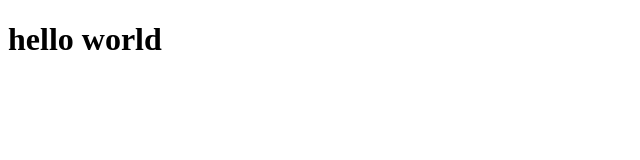
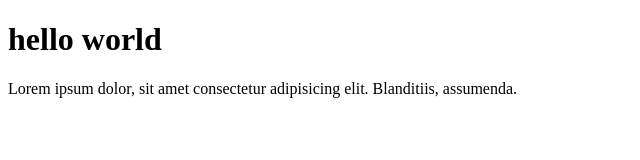
Before and after one commit to Ayushi8757/Demo-, a plain HTML site: page index.html in a window 1280 px wide. Shown: the whole page, without its empty margins (0-640 px from the left). Drawn offline with Linux system fonts and the light colour scheme.

Commit message:
your massage

```diff
--- a/index.html
+++ b/index.html
@@ -7,5 +7,6 @@
 </head>
 <body>
     <h1>hello world</h1>
+    <p>Lorem ipsum dolor, sit amet consectetur adipisicing elit. Blanditiis, assumenda.</p>
 </body>
 </html>
```
